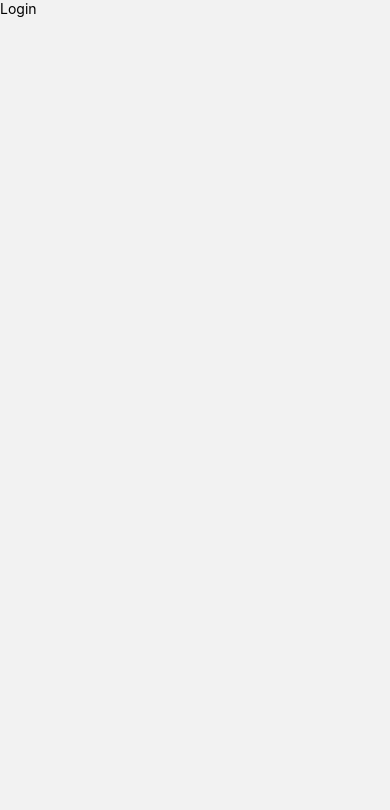
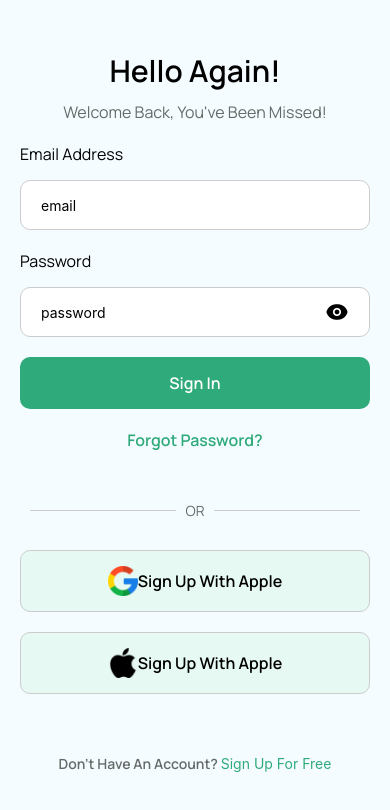
Before and after one commit to mbuthimungai/Moving-Differently-Daily, a React Native app: screen /Login in a window 390 px wide. Shown: the top 810 px of the page. Built offline with nearby package versions, Linux system fonts and the light colour scheme.

Commit message:
feat(UI): Add the Login screen UI elements

```diff
--- a/app/screens/Login.tsx
+++ b/app/screens/Login.tsx
@@ -1,7 +1,197 @@
 import React from "react";
-import { Text } from "react-native";
+import {
+  Dimensions,
+  Image,
+  StyleSheet,
+  Text,
+  TouchableOpacity,
+  View,
+} from "react-native";
+import { NativeStackNavigationProp } from "@react-navigation/native-stack";
+import colors from "../../assets/colors";
+import AppTextInput from "../components/AppTextInput";
+import AppButton from "../components/AppButton";
+import { AuthStackParamList } from "../navigation/AuthNavigation";
+const { width } = Dimensions.get("window");
 
-const Login = () => {
-  return <Text>Login</Text>;
+type LoginProps = NativeStackNavigationProp<AuthStackParamList, "Login">;
+const Login = ({ navigation }: { navigation: LoginProps }) => {
+  const [email, setEmail] = React.useState<string>("");
+  const [password, setPassword] = React.useState<string>("");
+  const [togglePswd, setTogglePswd] = React.useState<boolean>(false);
+  return (
+    <View style={styles.container}>
+      <View style={{ alignItems: "center", paddingBottom: 20 }}>
+        <Text style={styles.heading}>Hello Again!</Text>
+        <Text style={styles.secondaryHeading}>
+          Welcome back, you've been missed!
+        </Text>
+      </View>
+      <Text style={styles.inputLbl}>Email Address</Text>
+      <AppTextInput
+        placeholder="email"
+        value={email}
+        onChangeText={setEmail}
+        style={styles.input}
+        keyboardType="email-address"
+      />
+      <View style={{ height: 20 }} />
+      <Text style={styles.inputLbl}>Password</Text>
+      <AppTextInput
+        placeholder="password"
+        value={password}
+        onChangeText={setPassword}
+        style={styles.input}
+        secureTextEntry={togglePswd}
+        keyboardType="default"
+        toggleSecureEntry={() => {
+          setTogglePswd(!togglePswd);
+        }}
+      />
+      <View style={{ height: 20 }} />
+      <AppButton onPress={() => {}}>
+        <Text style={styles.btnText}>Sign In</Text>
+      </AppButton>
+      <View style={{ height: 20 }} />
+      <TouchableOpacity style={{ alignItems: "center" }}>
+        <Text
+          style={{
+            fontFamily: "Manrope-SemiBold",
+            fontSize: 16,
+            color: colors.green,
+          }}
+        >
+          Forgot Password?
+        </Text>
+      </TouchableOpacity>
+      <View style={{ height: 40 }} />
+      <View style={styles.orContainer}>
+        <View style={styles.line} />
+        <Text style={styles.orText}>OR</Text>
+        <View style={styles.line} />
+      </View>
+      <View style={{ height: 20 }} />
+      <AppButton
+        onPress={() => {}}
+        style={{
+          backgroundColor: colors.lightGreen,
+          borderColor: colors.lightGrey,
+          borderWidth: 1,
+        }}
+      >
+        <View style={{ flexDirection: "row", alignItems: "center" }}>
+          <Image
+            resizeMode="contain"
+            source={require("../../assets/images/google.png")}
+            style={styles.logoImg}
+          />
+          <Text style={[styles.btnText, { color: colors.dark }]}>
+            Sign Up with Apple
+          </Text>
+        </View>
+      </AppButton>
+      <View style={{ height: 20 }} />
+      <AppButton
+        onPress={() => {}}
+        style={{
+          backgroundColor: colors.lightGreen,
+          borderColor: colors.lightGrey,
+          borderWidth: 1,
+        }}
+      >
+        <View style={{ flexDirection: "row", alignItems: "center" }}>
+          <Image
+            resizeMode="contain"
+            source={require("../../assets/images/apple.png")}
+            style={styles.logoImg}
+          />
+          <Text style={[styles.btnText, { color: colors.dark }]}>
+            Sign Up with Apple
+          </Text>
+        </View>
+      </AppButton>
+      <View
+        style={{
+          flexDirection: "row",
+          alignItems: "center",
+          marginTop: 60,
+          justifyContent: "center",
+        }}
+      >
+        <Text style={{ color: colors.grey, fontFamily: "Manrope-Semibold" }}>
+          Don't Have An Account?{" "}
+        </Text>
+        <TouchableOpacity onPress={() => navigation.navigate("Register")}>
+          <Text style={{ color: colors.green }}>Sign Up For Free</Text>
+        </TouchableOpacity>
+      </View>
+    </View>
+  );
 };
+
+const styles = StyleSheet.create({
+  btnText: {
+    color: colors.white,
+    fontFamily: "Manrope-SemiBold",
+    fontSize: 16,
+    textTransform: "capitalize",
+  },
+  container: {
+    flex: 1,
+    backgroundColor: "#F5FCFF",
+    paddingTop: 50,
+    paddingHorizontal: 20,
+  },
+  heading: {
+    color: colors.dark,
+    fontFamily: "Manrope-SemiBold",
+    fontSize: 30,
+  },
+  input: {
+    width: width - 40,
+    height: 50,
+    borderRadius: 10,
+    backgroundColor: colors.white,
+    marginTop: 10,
+    paddingHorizontal: 20,
+    borderWidth: 1,
+    borderColor: colors.grey,
+  },
+  inputLbl: {
+    color: colors.dark,
+    fontFamily: "Manrope-Regular",
+    paddingBottom: 5,
+    fontSize: 16,
+  },
+  logoImg: {
+    width: 30,
+    height: 30,
+    paddingRight: 10,
+  },
+  orContainer: {
+    flexDirection: "row",
+    alignItems: "center",
+    justifyContent: "center",
+    marginVertical: 10,
+  },
+  line: {
+    flex: 1,
+    height: 1,
+    backgroundColor: colors.lightGrey,
+    marginHorizontal: 10,
+  },
+  orText: {
+    color: colors.grey,
+    fontFamily: "Manrope-Regular",
+    fontSize: 14,
+  },
+
+  secondaryHeading: {
+    color: colors.grey,
+    fontFamily: "Manrope-Regular",
+    fontSize: 16,
+    marginTop: 10,
+    textTransform: "capitalize",
+  },
+});
 export default Login;
```
